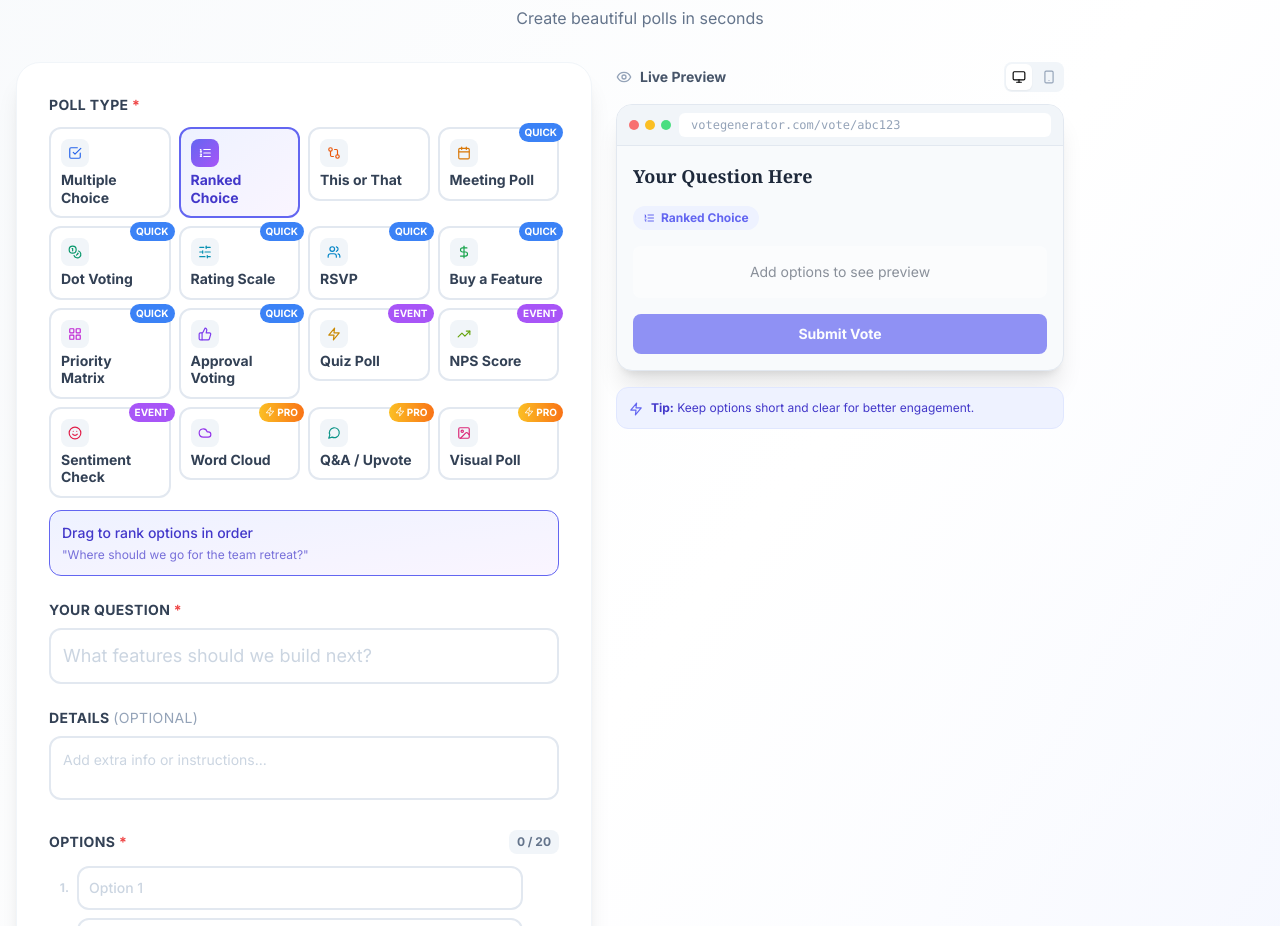
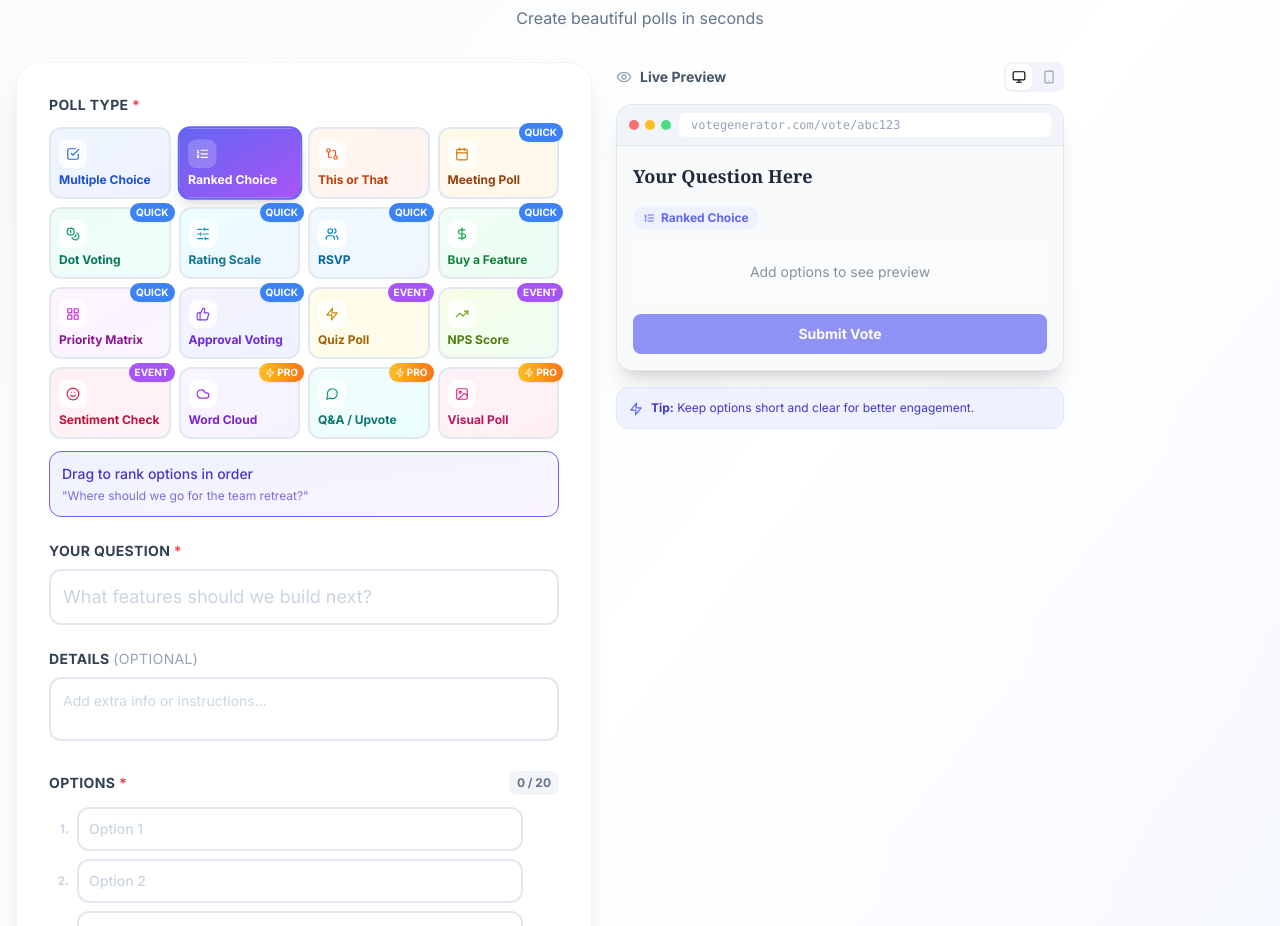
Before and after one commit to VoteGenerator/votegenerator, a React (Vite) app: page / in a window 1280 px wide. Shown: the part 3820-4746 px from the top of the page. Built offline with nearby package versions, Linux system fonts and the light colour scheme.

Commit message:
Update VoteGeneratorCreate.tsx

```diff
--- a/src/components/VoteGeneratorCreate.tsx
+++ b/src/components/VoteGeneratorCreate.tsx
@@ -589,7 +589,7 @@ const VoteGeneratorCreate: React.FC = () => {
                                                         type="button"
                                                         onClick={() => {
                                                             if (isLocked) {
-                                                                alert('Visual Poll is a premium feature! Upgrade to unlock.');
+                                                                alert('This is a Pro feature! Upgrade to unlock.');
                                                                 return;
                                                             }
                                                             setPollType(type.id);
@@ -600,28 +600,28 @@ const VoteGeneratorCreate: React.FC = () => {
                                                                 setOptionImages(['', '', '']);
                                                             }
                                                         }}
-                                                        className={`relative w-full p-2.5 rounded-xl border-2 text-left transition-all group/card ${
+                                                        className={`relative w-full h-[72px] p-2 rounded-xl border-2 text-left transition-all flex flex-col justify-center ${
                                                             isSelected
-                                                                ? `${type.selectedBorder} ${type.selectedBg}`
+                                                                ? `${type.selectedBorder} bg-gradient-to-br ${type.gradient} shadow-lg scale-[1.02]`
                                                                 : isLocked
-                                                                    ? 'border-slate-200 bg-slate-50 opacity-75 cursor-not-allowed'
-                                                                    : 'border-slate-200 hover:border-slate-300 hover:shadow-md hover:scale-[1.02]'
+                                                                    ? 'border-slate-200 bg-slate-100 opacity-60 cursor-not-allowed'
+                                                                    : `border-slate-200 ${type.selectedBg} hover:${type.selectedBorder} hover:shadow-md hover:scale-[1.02]`
                                                         }`}
                                                     >
                                                         {/* Tier Badge */}
                                                         {type.tier !== 'free' && (
-                                                            <div className={`absolute -top-1.5 -right-1.5 flex items-center gap-0.5 px-1.5 py-0.5 rounded-full text-[10px] font-bold ${
-                                                                isLocked ? 'bg-slate-300 text-slate-600' : TIER_CONFIG[type.tier].colors
+                                                            <div className={`absolute -top-1.5 -right-1.5 flex items-center gap-0.5 px-1.5 py-0.5 rounded-full text-[10px] font-bold shadow-sm ${
+                                                                isLocked ? 'bg-slate-400 text-white' : TIER_CONFIG[type.tier].colors
                                                             }`}>
-                                                                {type.tier === 'pro' && (isLocked ? <Lock size={10} /> : <Zap size={10} />)}
+                                                                {type.tier === 'pro' && <Zap size={10} />}
                                                                 <span>{TIER_CONFIG[type.tier].label}</span>
                                                             </div>
                                                         )}
 
-                                                        <div className={`w-7 h-7 rounded-lg flex items-center justify-center mb-1 transition-all ${isSelected ? `bg-gradient-to-br ${type.gradient}` : 'bg-slate-100'}`}>
+                                                        <div className={`w-7 h-7 rounded-lg flex items-center justify-center mb-1 ${isSelected ? 'bg-white/20' : 'bg-white/80'}`}>
                                                             <Icon size={14} className={isSelected ? 'text-white' : type.iconColor} />
                                                         </div>
-                                                        <span className={`block font-bold text-sm leading-tight ${isSelected ? type.textColor : 'text-slate-700'}`}>{type.name}</span>
+                                                        <span className={`block font-bold text-xs leading-tight ${isSelected ? 'text-white' : type.textColor}`}>{type.name}</span>
                                                     </button>
 
                                                     {/* Auto-show tooltip on hover */}
```
